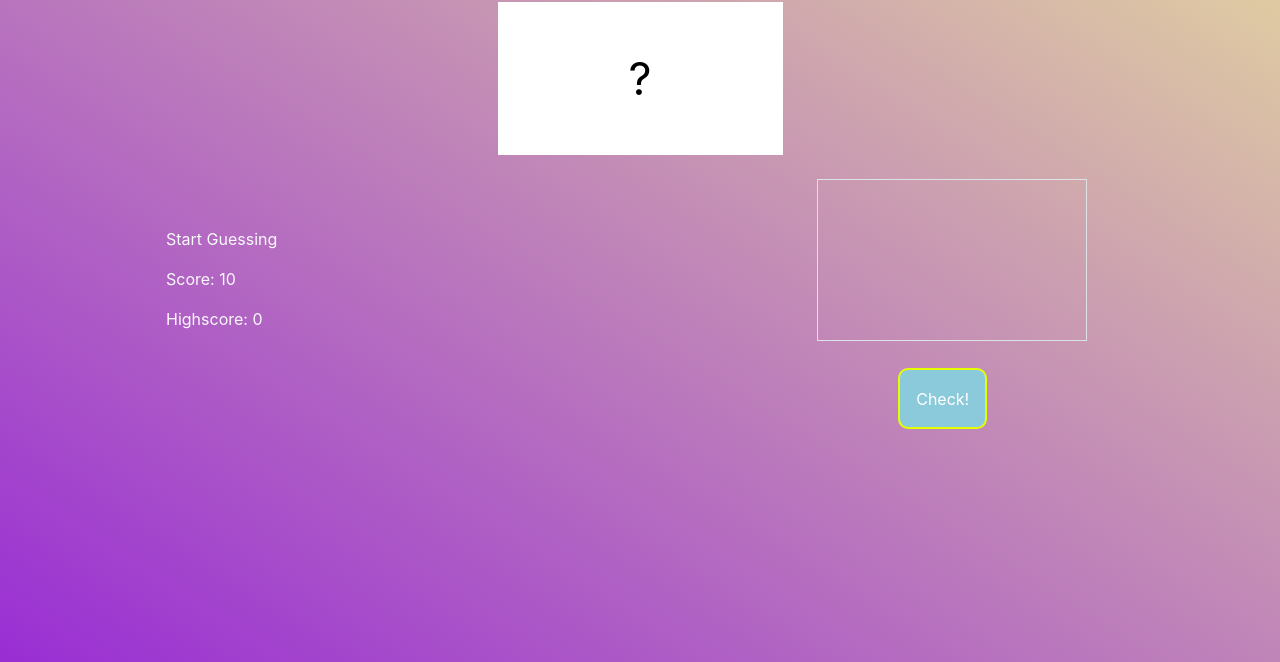
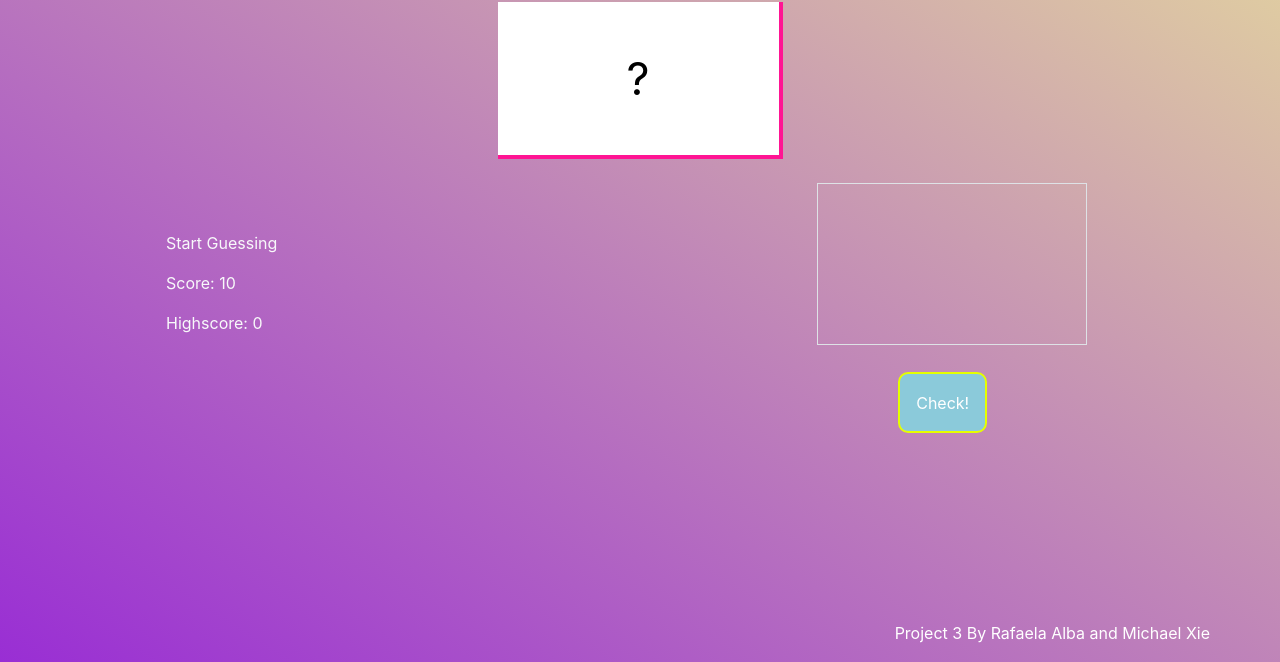
Before and after one commit to rafaela-alba/rafaela-alba.github.io, a plain HTML site: page Project3/Project3.html in a window 1280 px wide. Shown: the part 154-816 px from the top of the page. Drawn offline with nearby package versions, Linux system fonts and the light colour scheme.

Commit message:
Add files via upload

```diff
--- a/Project3/Project3.css
+++ b/Project3/Project3.css
@@ -1,6 +1,7 @@
 body{
     height: 800px;
     background:linear-gradient(to top right, #992ed4, #e6db9d);
+    background-repeat: no-repeat;
   }
 
   .button{
@@ -14,7 +15,8 @@ body{
 
   .mysteryBox{
     color: black;
-    box-shadow: 5px, 5px black;
+    border-right: 4px solid deeppink;
+    border-bottom: 4px solid deeppink;
     background-color: white;
     text-align: center;
     font-size: 45px;
@@ -31,3 +33,8 @@ body{
     text-align: center;
     font-size: 45px;
   }
+  .author_credits{
+    float: right;
+    margin-top: 20%;
+    color: white;
+  }
--- a/Project3/Project3.html
+++ b/Project3/Project3.html
@@ -36,6 +36,9 @@
                 <button type="submit" name="check" class="button enterGuess">Check!</button>
             </div>
         </div>
+        <div class="row author_credits">
+            <p>Project 3 By Rafaela Alba and Michael Xie</p>
+        </div>
     </div>
     <script src="Project3.js"></script>
 
--- a/Project3/Project3.js
+++ b/Project3/Project3.js
@@ -42,6 +42,9 @@ function check() {
         message.textContent = 'Too low';
     }
 
+    if (isNaN(guess) || guess < 1 || guess > 100) {
+        score = score;
+    }
     if (guess !== secretNumber) {
         score--;
     };
```
